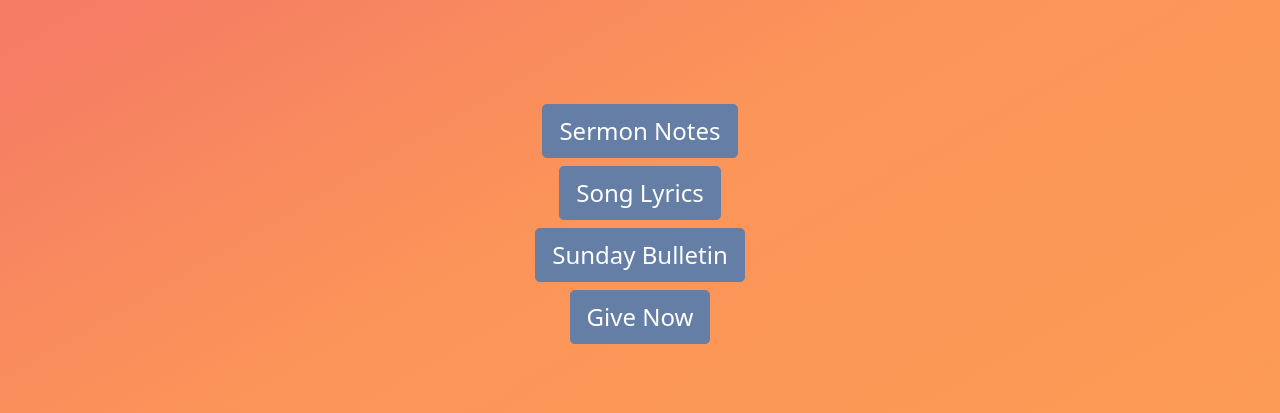
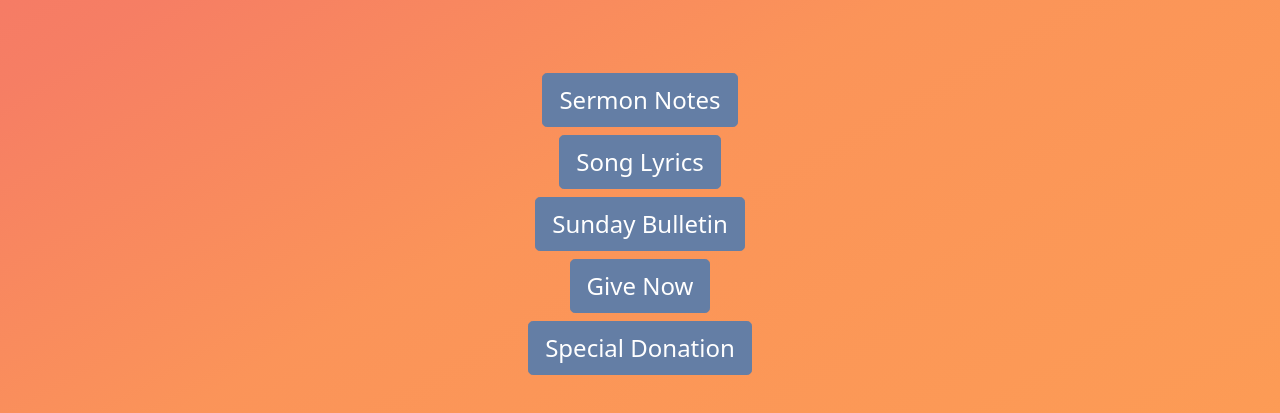
Before and after one commit to golden-hills/harvest-carnival, a plain HTML site: page index.html in a window 1280 px wide. Shown: the part 343-756 px from the top of the page. Drawn offline with nearby package versions, Linux system fonts and the light colour scheme.

Commit message:
Update index.html

```diff
--- a/index.html
+++ b/index.html
@@ -59,6 +59,9 @@ padding:20px">
           <h2 class="text-center " >
             <a href="https://goldenhills.org/online-giving" class="btn btn-lg btn-info ">Give Now</a>
           </h2>
+          <h2 class="text-center " >
+            <a href="https://goldenhills.org/online-giving" class="btn btn-lg btn-info ">Special Donation</a>
+          </h2>
         </div>
       </div>
     </div>
```
